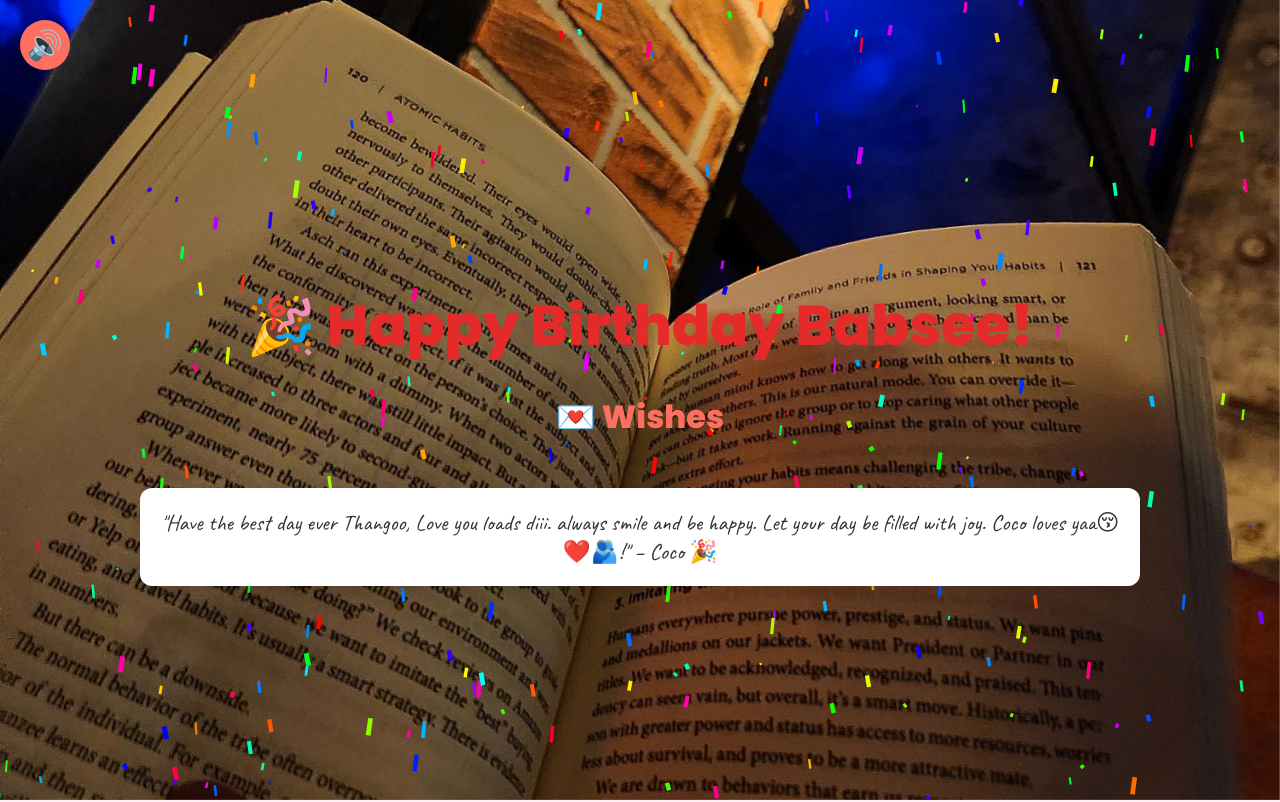
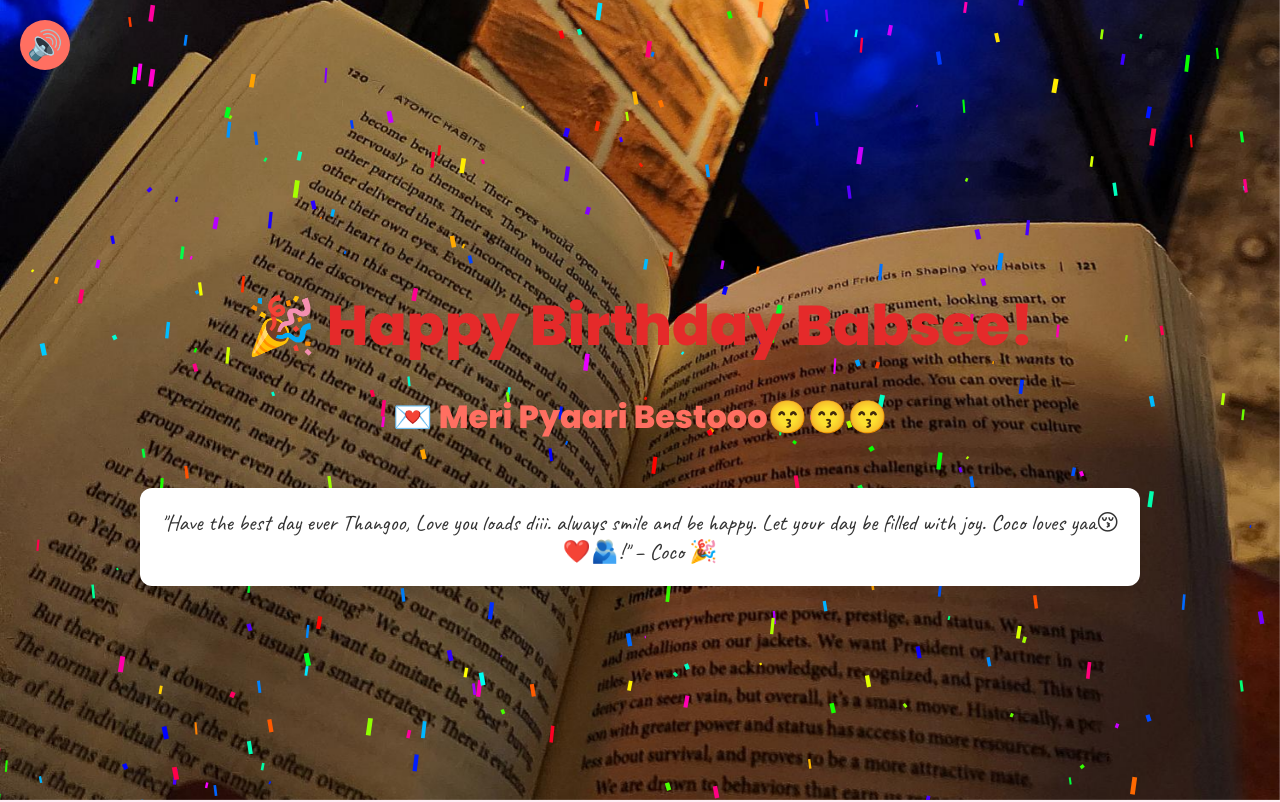
Before and after one commit to Hughclaw18/BD, a plain HTML site: page celebration.html in a window 1280 px wide. Shown: the top 802 px of the page. Drawn offline with Linux system fonts and the light colour scheme.

Commit message:
Update celebration.html

```diff
--- a/celebration.html
+++ b/celebration.html
@@ -187,7 +187,7 @@
 <!-- Wishes Section -->
 <div class="section fade-in">
   <h1>🎉 Happy Birthday Babsee!</h1>
-  <h2>💌 Wishes</h2>
+  <h2>💌 Meri Pyaari Bestooo😙😙😙</h2>
   <div class="wish-grid">
     <div class="wish-widget">"Have the best day ever Thangoo, Love you loads diii. always smile and be happy. Let your day be filled with joy. Coco loves yaa😚❤️🫂!" – Coco 🎉</div>
 
```
